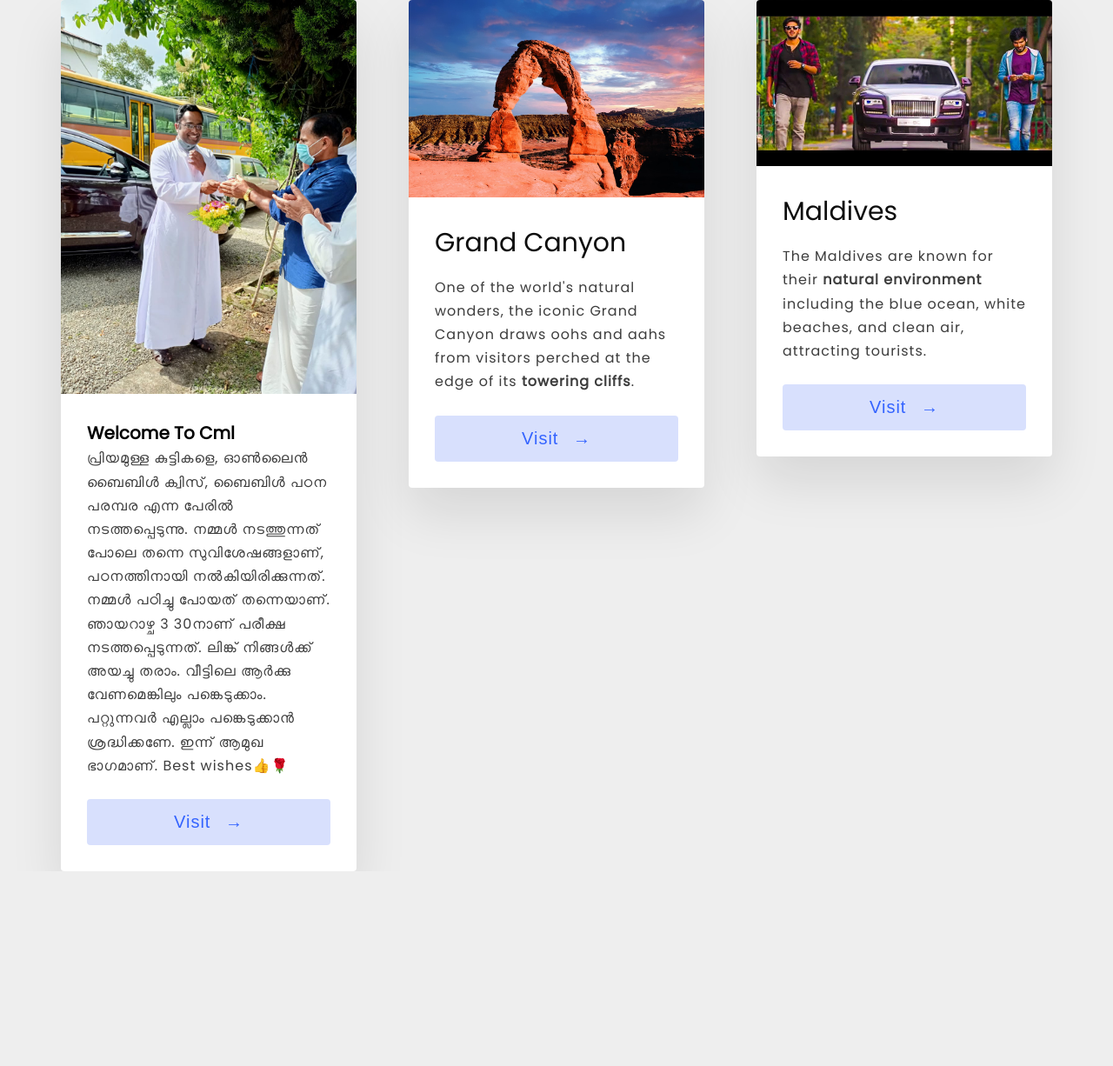
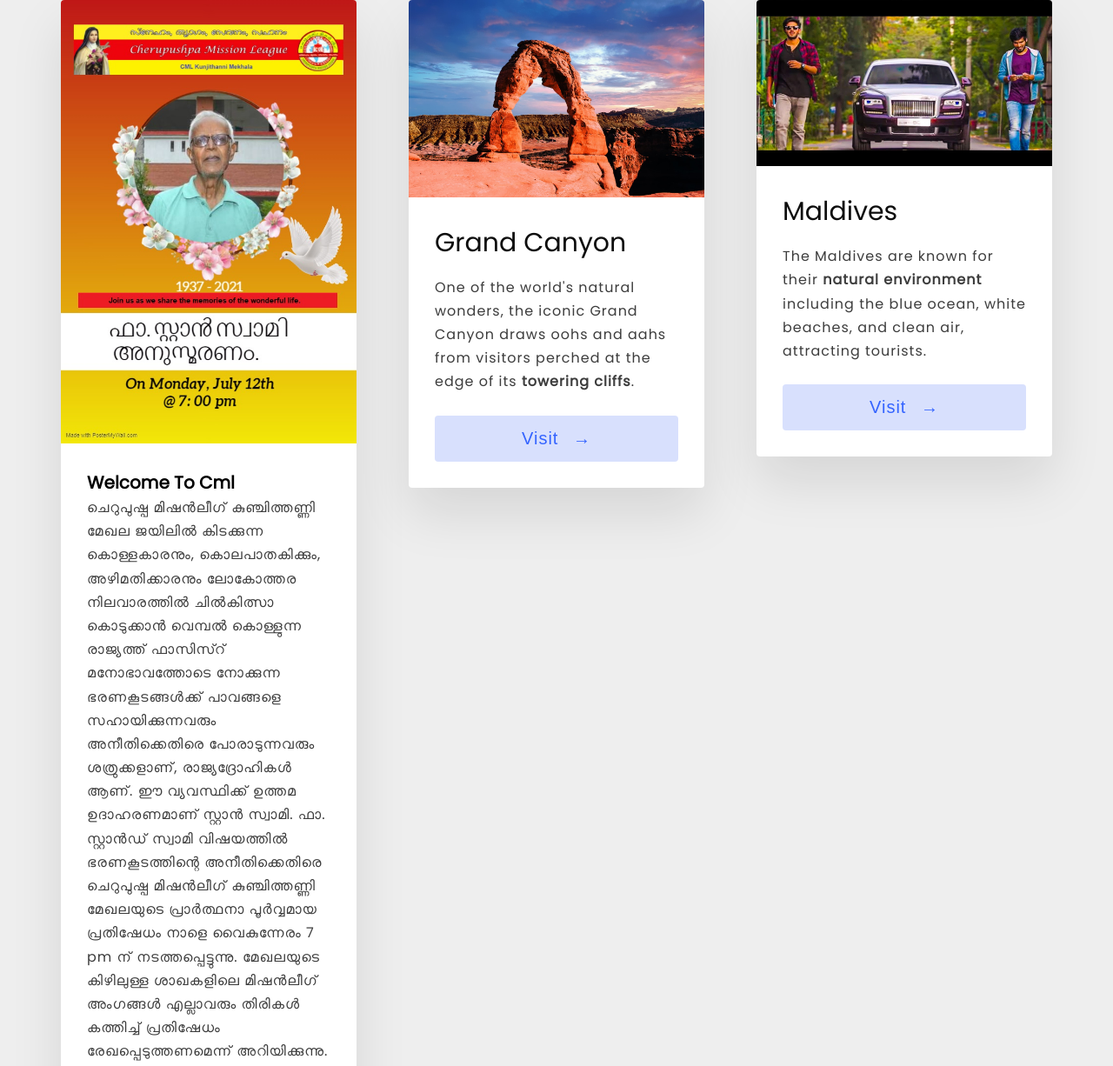
Before and after one commit to Codingwithaibal/5, a plain HTML site: page index.html in a window 1280 px wide. Shown: the top 1226 px of the page at 87% size. Before the commit the page ends 1002 px from the top, so only its background shows below. Drawn offline with Linux system fonts and the light colour scheme.

Commit message:
Update index.html

```diff
--- a/index.html
+++ b/index.html
@@ -12,11 +12,16 @@
     <div class="grid">
       <div class="grid-item">
         <div class="card">
-          <img class="card-img" src="1.jpg" alt="Rome" />
+          <img class="card-img" src="3.jpg" alt="Rome" />
           <div class="card-content">
             <h1 >Welcome To Cml</h1>
             <p class="card-text">
-              പ്രിയമുള്ള കുട്ടികളെ, ഓൺലൈൻ ബൈബിൾ ക്വിസ്, ബൈബിൾ പഠന പരമ്പര എന്ന പേരിൽ നടത്തപ്പെടുന്നു. നമ്മൾ നടത്തുന്നത് പോലെ തന്നെ സുവിശേഷങ്ങളാണ്, പഠനത്തിനായി നൽകിയിരിക്കുന്നത്. നമ്മൾ പഠിച്ചു പോയത് തന്നെയാണ്. ഞായറാഴ്ച 3 30നാണ് പരീക്ഷ നടത്തപ്പെടുന്നത്. ലിങ്ക് നിങ്ങൾക്ക് അയച്ചു തരാം. വീട്ടിലെ ആർക്കു വേണമെങ്കിലും പങ്കെടുക്കാം. പറ്റുന്നവർ എല്ലാം പങ്കെടുക്കാൻ ശ്രദ്ധിക്കണേ. ഇന്ന് ആമുഖ ഭാഗമാണ്. Best wishes👍🌹
+              ചെറുപുഷ്പ മിഷൻലീഗ്
+ കുഞ്ചിത്തണ്ണി മേഖല
+
+ജയിലിൽ കിടക്കുന്ന
+കൊള്ളകാരനും, കൊലപാതകിക്കും, അഴിമതിക്കാരനും ലോകോത്തര നിലവാരത്തിൽ ചിൽകിത്സാ കൊടുക്കാൻ വെമ്പൽ കൊള്ളുന്ന രാജ്യത്ത് ഫാസിസ്റ് മനോഭാവത്തോടെ നോക്കുന്ന ഭരണകൂടങ്ങൾക്ക് പാവങ്ങളെ സഹായിക്കുന്നവരും അനീതിക്കെതിരെ പോരാടുന്നവരും ശത്രുക്കളാണ്, രാജ്യദ്രോഹികൾ ആണ്. ഈ വ്യവസ്ഥിക്ക് ഉത്തമ ഉദാഹരണമാണ് സ്റ്റാൻ സ്വാമി.
+            ഫാ. സ്റ്റാൻഡ് സ്വാമി വിഷയത്തിൽ  ഭരണകൂടത്തിന്റെ അനീതിക്കെതിരെ  ചെറുപുഷ്പ മിഷൻലീഗ് കുഞ്ചിത്തണ്ണി മേഖലയുടെ പ്രാർത്ഥനാ പൂർവ്വമായ പ്രതിഷേധം നാളെ വൈകുന്നേരം 7 pm ന് നടത്തപ്പെട്ടുന്നു. മേഖലയുടെ കിഴിലുള്ള ശാഖകളിലെ മിഷൻലീഗ് അംഗങ്ങൾ എല്ലാവരും  തിരികൾ കത്തിച്ച് പ്രതിഷേധം രേഖപ്പെടുത്തണമെന്ന് അറിയിക്കുന്നു.
 
             </p>
             <button class="card-btn">Visit <span>&rarr;</span></button>
```
